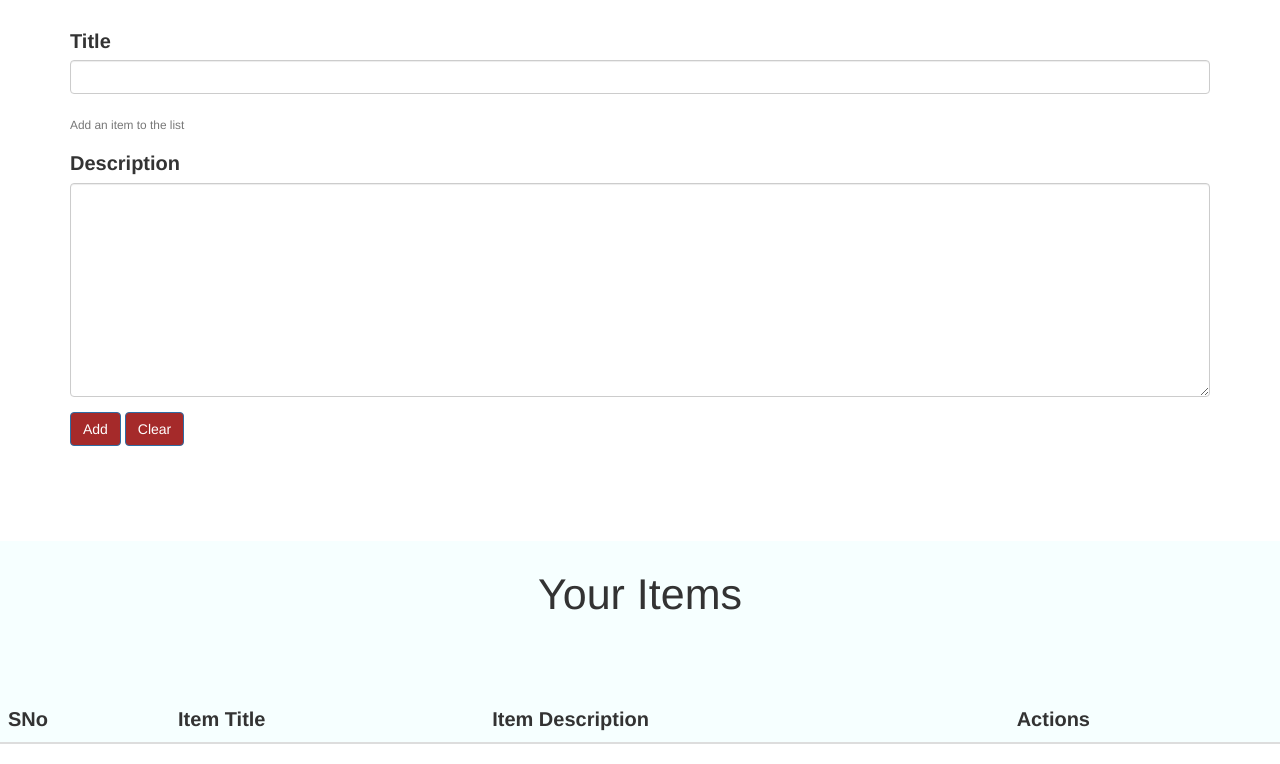
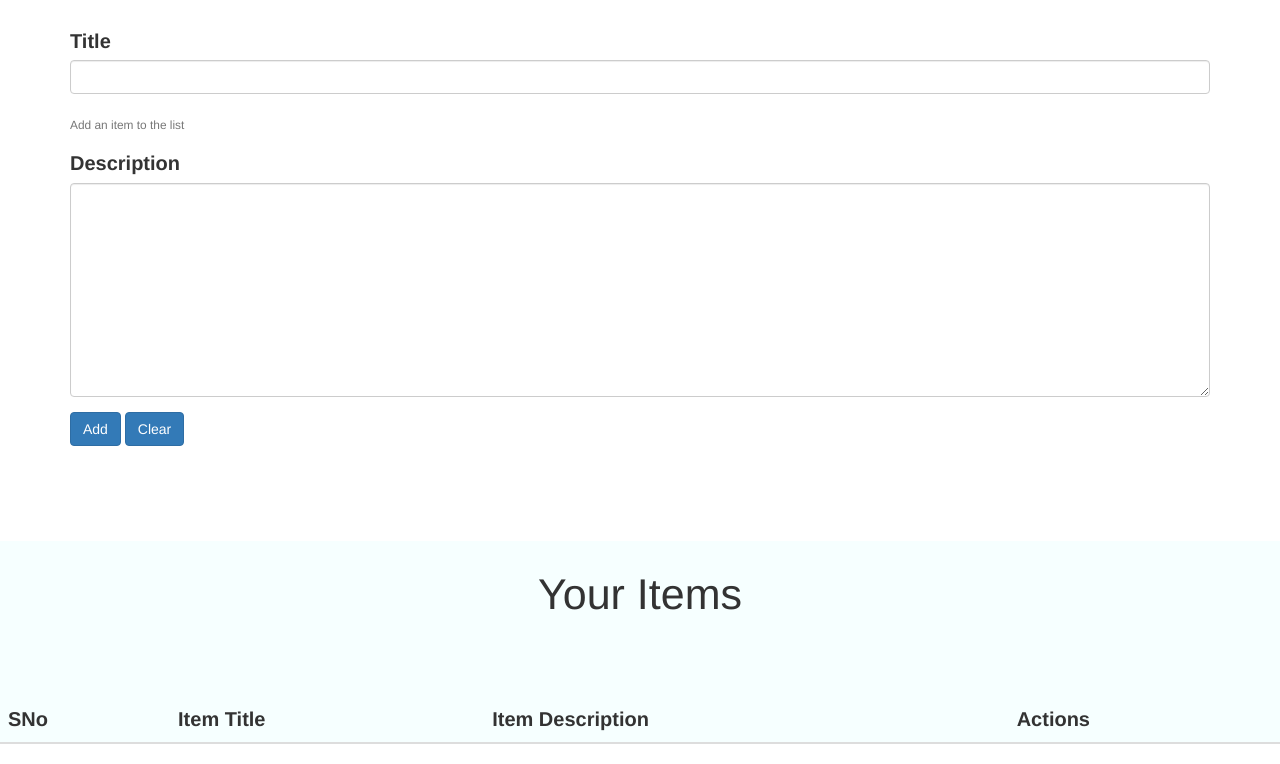
Before and after one commit to Mitushi-23/ToDo-List, a plain HTML site: page index.html in a window 1280 px wide. Shown: the part 160-924 px from the top of the page. Drawn offline with nearby package versions, Linux system fonts and the light colour scheme.

Commit message:
This is a ToDo List

```diff
--- a/style todo.css
+++ b/style todo.css
@@ -83,9 +83,9 @@ margin: 0%;
   user-select: none;
 } */
 
-.add{
-  background-color: brown;
-}
+/* .add{
+  background-color: blue;
+} */
 
 .heading{
   margin-top: 46px;
```
